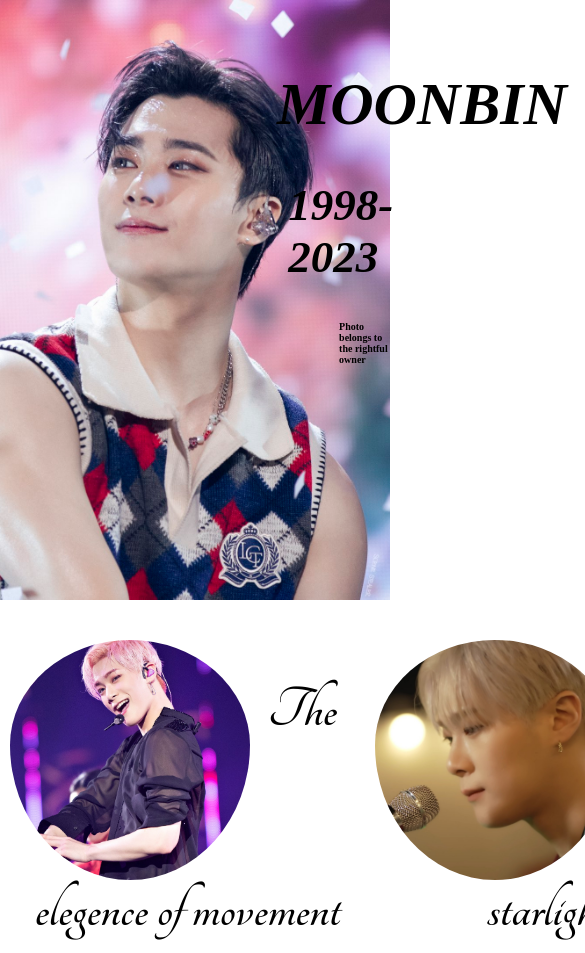
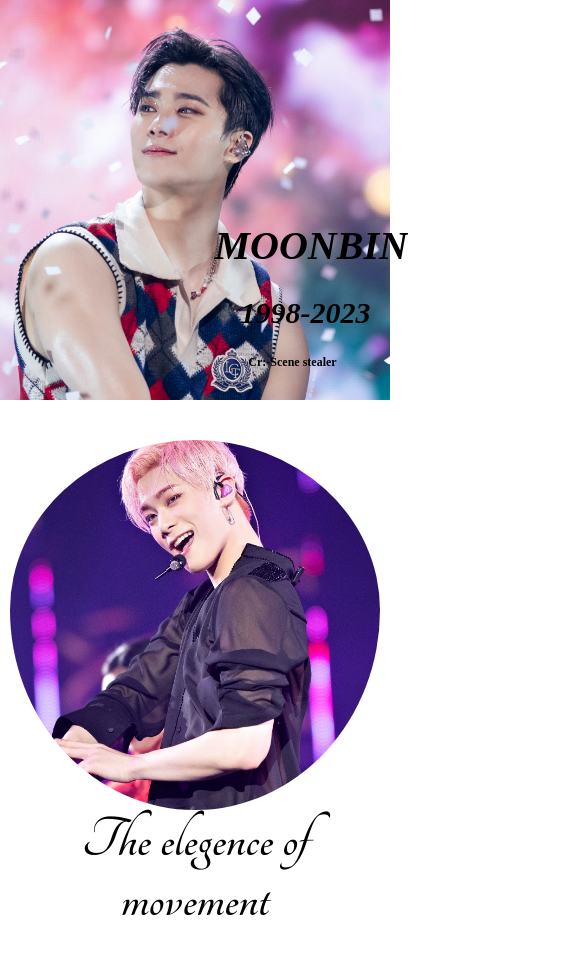
Before and after one commit to Poornima-17/Tribute-Page--BinSarang, a plain HTML site: page index.html in a window 390 px wide. Shown: the top 953 px of the page, 585 px wide, since content can reach past the window. Drawn offline with Linux system fonts and the light colour scheme.

Commit message:
Pages made responsive

```diff
--- a/binSarang.css
+++ b/binSarang.css
@@ -11,14 +11,19 @@ body{
     background-position: center;
     width: 100%;
     height: 600px;
+    position: relative;
 }
 
 .intro-text{
-    margin-left :71%;
-    margin-top:18%;
-    font-size: 30px;
+    position: absolute;
+    bottom: 5%;
+    right: 5%;
+    font-size: 2vw;
     font-weight: bolder;
     font-style: oblique;
+    text-align: right;
+    max-width: 40%;
+
 }
 
 .intro h2{
@@ -46,8 +51,9 @@ h6{
     font-size: 10px;
     font-style: normal;
     font-family: 'Times New Roman', Times, serif;
-    margin-top: 33%;
-    margin-left: 55%;
+    text-align: center;
+    margin: 10px auto;
+    display: block;
 }
 
 .quote{
@@ -60,8 +66,6 @@ h6{
     font-style: italic;
     font-weight: bold;
     text-shadow: 1px 1px 2px black;
-    /* background-color: #ffe5ec; */
-    /* box-shadow: 12px 12px 2px 1px rgba(0, 0, 0, .2); */
     align-items: center;
     padding: 30px;
 }
@@ -92,7 +96,6 @@ img{
     scroll-behavior: smooth;
     display: flex;
     gap: 20px;
-    /* padding: 10px; */
     scroll-snap-type: x mandatory;
     scrollbar-width: none;
 }
@@ -166,3 +169,45 @@ footer{
 .gallery::-webkit-scrollbar {
     display: none;
 }
+
+@media screen and (max-width:1016px) {
+    .intro{
+        height: 400px;
+    }
+    .intro-text {
+        position: absolute;
+        bottom: 5%;
+        right: 5%;
+        text-align: right;
+        font-size: clamp(20px, 3vw, 30px);
+    }
+
+    h6{
+        font-size: 12px;
+        font-family: 'Times New Roman', Times, serif;
+        margin-top: 10px;
+    }
+
+    .content {
+        grid-template-columns: 1fr;
+        padding: 10px;
+    }
+
+    img {
+        width: 100%;
+        height: auto;
+    }
+
+    .text, .quote {
+        padding: 20px;
+    }
+
+    h3{
+        margin-top: 20px;
+    }
+
+    .arrow {
+        display: none;
+    }
+
+}
--- a/index.html
+++ b/index.html
@@ -12,7 +12,7 @@
         <div class="intro-text">
             <h1>MOONBIN</h1>
             <h2>1998-2023</h2>
-            <h6>Photo belongs to the rightful owner</h6>
+            <h6>Cr:-Scene stealer</h6>
         </div>
     </div>
     <!-- second section -->
```
